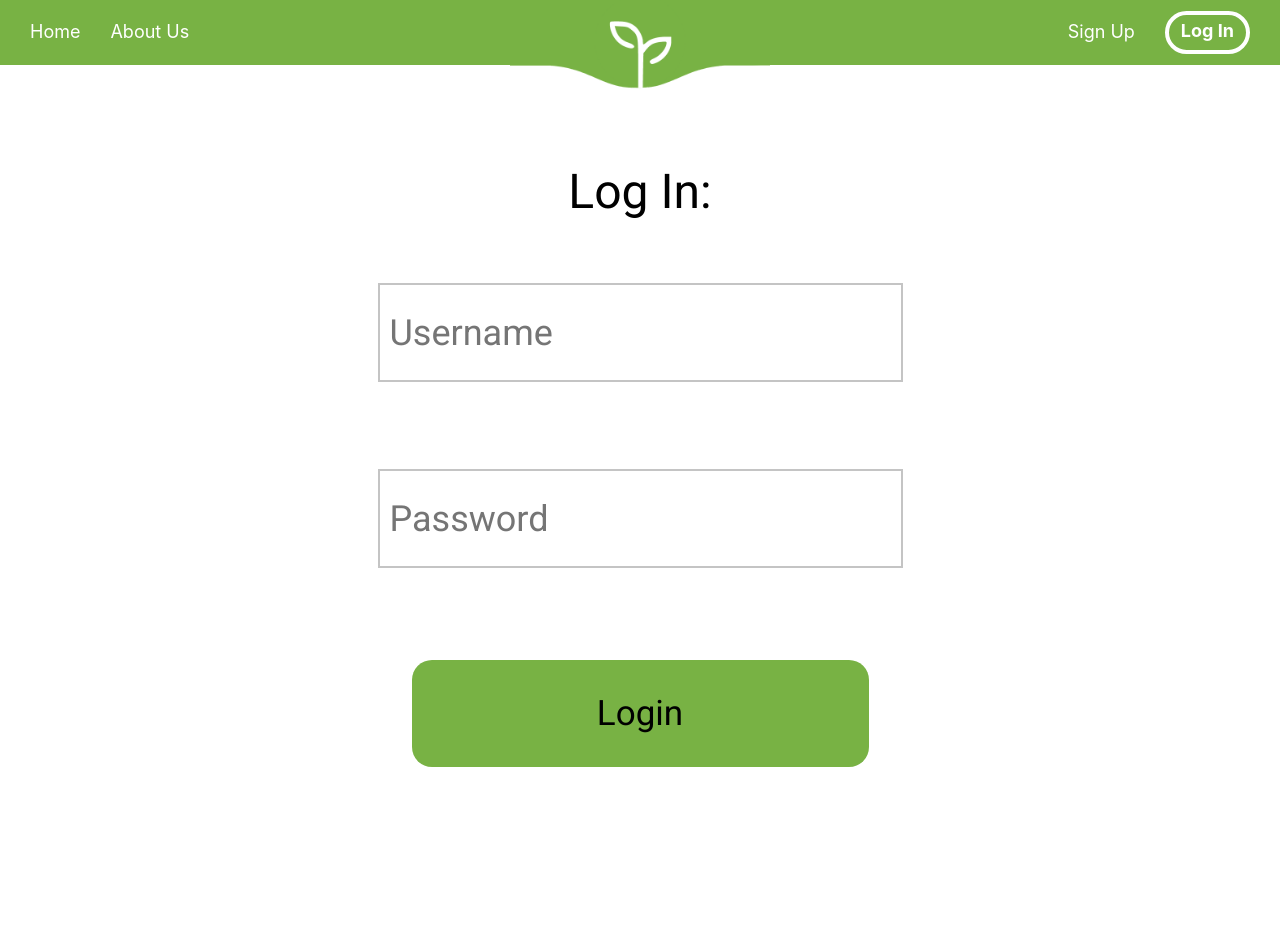
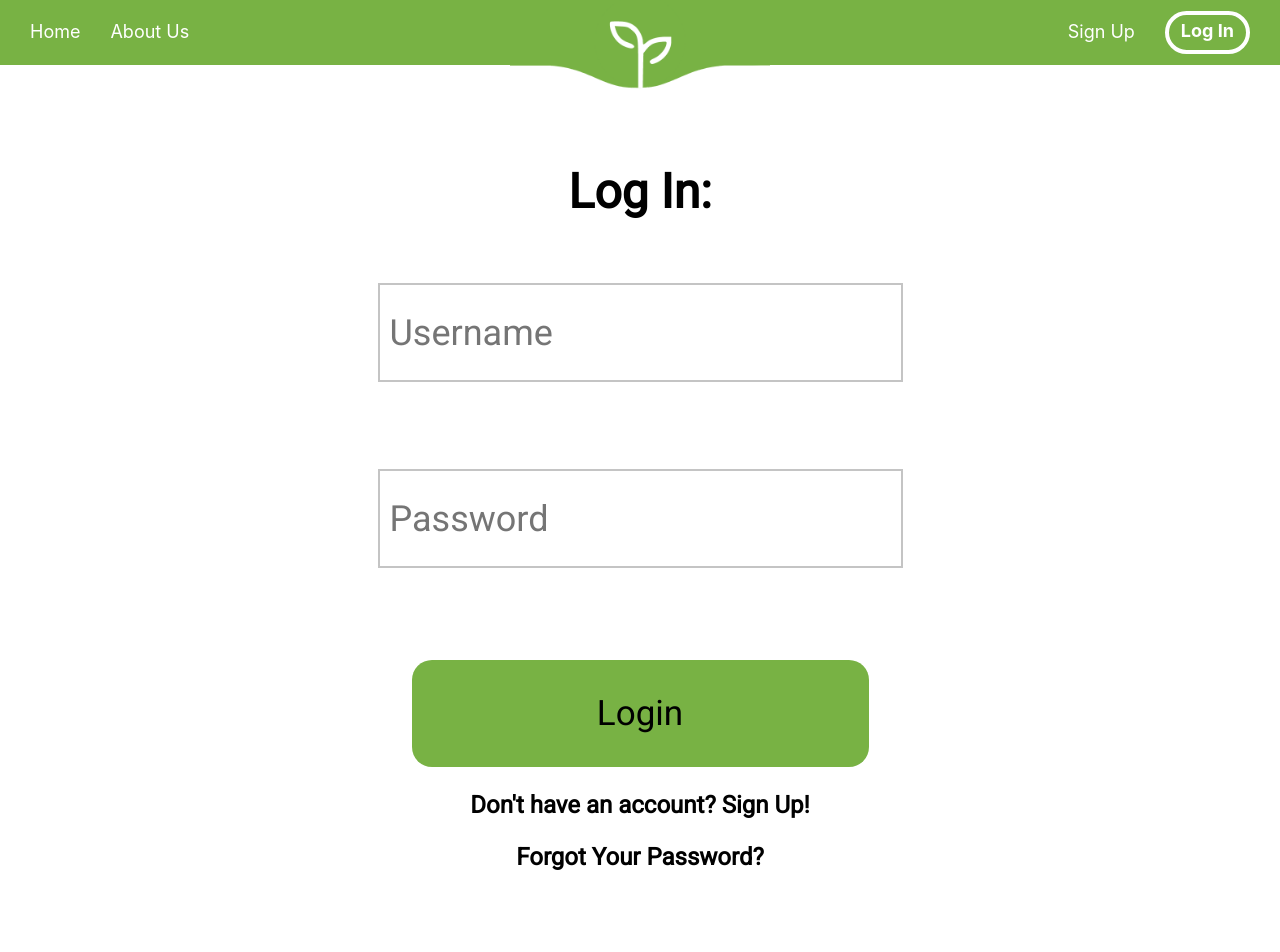
Before and after one commit to ibrahimHeritch/produce4U, a React (Create React App) app in the folder client/: page /Login in a window 1280 px wide. Shown: the top 952 px of the page. Built offline with nearby package versions, Linux system fonts and the light colour scheme.

Commit message:
added Facebook icon added styling for signup page

```diff
--- a/client/src/components/LoginPage.js
+++ b/client/src/components/LoginPage.js
@@ -71,6 +71,10 @@ class LoginPage extends Component{
               <br></br><br></br>
               <input className = "produce4U-green-button-submit" type="submit" value="Login" onClick = {this.handleSubmit}/>
           </form>
+            <div>
+                <p className = "produce4U-regularText">Don't have an account? <span className="produce4U-blackBoldText">Sign Up!</span> </p>
+                <p className = "produce4U-blackBoldText">Forgot Your Password?</p>
+            </div>
           <p style={{color:'red'}}>{this.state.error == "ALL OK"? '':this.state.error}</p>
         </div>
 
--- a/client/src/components/Signup.js
+++ b/client/src/components/Signup.js
@@ -93,7 +93,7 @@ class SignupPage extends Component{
 
         <p className="App-intro">Sign up:</p>
         <form >
-            <label >I am a:</label>
+            <label >I am a: </label>
             <select name="userType" onChange={this.handleChange}><option value = "USER">Customer</option><option value = "PRODUCER">Producer</option></select>
             <label>Username:</label>
             <input name="username" type="text" value={this.state.username} onChange={this.handleChange}/>
--- a/client/src/styles/LoginPage.css
+++ b/client/src/styles/LoginPage.css
@@ -2,7 +2,8 @@
 
 .produce4U-blackLoginText
 {
-    font-family: Roboto, Bold;
+    font-family: Roboto;
+    font-weight: bold;
     color: black;
     font-size: 48px;
 }
@@ -46,6 +47,7 @@
 
 .produce4U-blackBoldText{
     color: black;
-    font-family: Roboto, Bold;
+    font-family: Roboto;
+    font-weight: bold;
     font-size: 24px;
 }
--- /dev/null
+++ b/client/src/styles/Signup.css
@@ -0,0 +1,7 @@
+.produce4U-blackLoginText
+{
+    font-family: Roboto;
+    font-weight: bold;
+    color: black;
+    font-size: 48px;
+}
```
Also changed, not shown: client/src/resources/Icons/facebook.svg (added).
